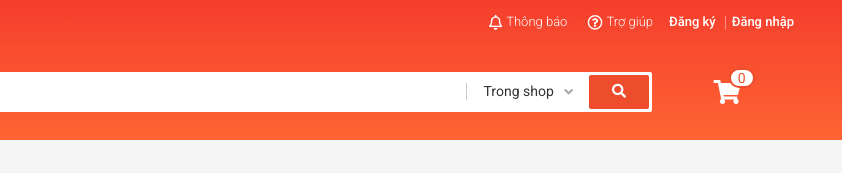
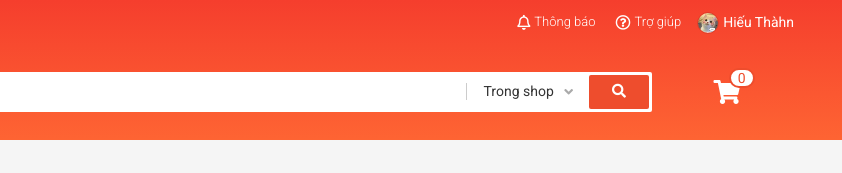
Before and after one commit to hieuthahn/WebBanLaptop_Demo, a website: page index.html in a window 1280 px wide. Shown: the top 173 px of the page, 438-1280 px from the left. Drawn offline with Linux system fonts and the light colour scheme.

Commit message:
Update index.html

```diff
--- a/index.html
+++ b/index.html
@@ -94,9 +94,9 @@
                                     Trợ giúp
                                 </a>
                             </li>
-                            <li class="header__navbar-item header__navbar-item--bold header__navbar-item--separate">Đăng ký</li>
-                            <li class="header__navbar-item header__navbar-item--bold">Đăng nhập</li>
-                            <!-- <li class="header__navbar-item header__navbar-user">
+                            <!-- <li class="header__navbar-item header__navbar-item--bold header__navbar-item--separate">Đăng ký</li>
+                            <li class="header__navbar-item header__navbar-item--bold">Đăng nhập</li> -->
+                            <li class="header__navbar-item header__navbar-user">
                                 <img src="./assets/image/login_img.png" alt="" class="header__navbar-user-img">
                                 <span class="header__navbar-user-name">Hiếu Thàhn</span>
                                 <ul class="header__navbar-user-menu">
@@ -113,7 +113,7 @@
                                         <a href="">Đăng xuất</a>
                                     </li>
                                 </ul>
-                            </li> -->
+                            </li>
                         </ul>
                     </nav>
 
@@ -894,7 +894,7 @@
                             <span class="auth-form__socials-title">Kết nối với Google</span>
                         </a>
                     </div>
-                </div> --> -->
+                </div> -->
 
                 <!-- Login form -->
                 <!-- <div class="auth-form">
```
